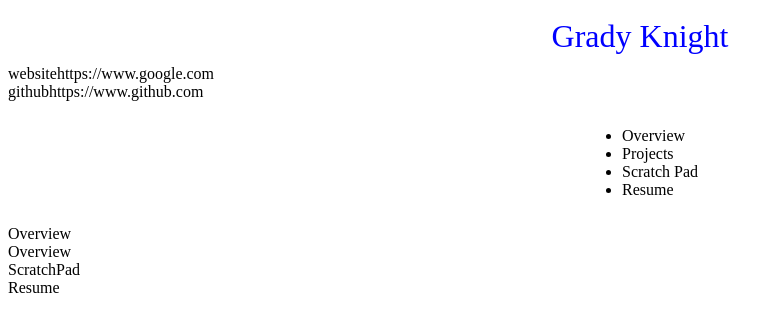
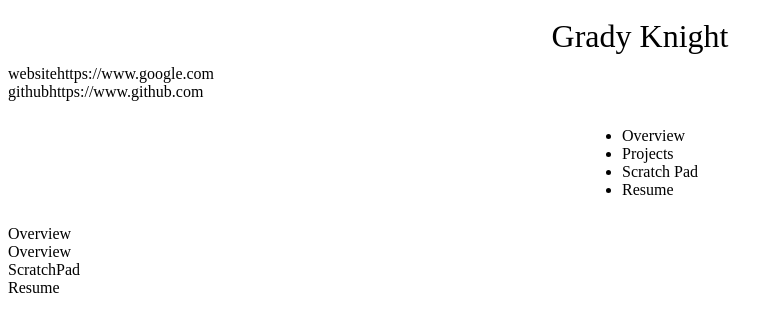
Before and after one commit to gradybknight/scratch-pad, a React (Create React App) app: page / in a window 1280 px wide. Shown: the top 332 px of the page, without its empty margins (0-784 px from the left). Built offline with nearby package versions, Linux system fonts and the light colour scheme.

Commit message:
remove old style approach

```diff
--- a/public/index.html
+++ b/public/index.html
@@ -10,6 +10,10 @@
     <meta
       name="description"
       content="Web site created using create-react-app"
+    />
+    <meta
+      name="viewport"
+      content="minimum-scale=1, initial-scale=1, width=device-width, shrink-to-fit=no"
     />
     <link rel="apple-touch-icon" href="%PUBLIC_URL%/logo192.png" />
     <!--
--- a/src/App.tsx
+++ b/src/App.tsx
@@ -11,24 +11,18 @@ import {
 } from './components/ContactInfoItem';
 
 const App: React.FC = () => {
-	const style = {
-		dark: { backgroundColor: 'black' },
-		light: { backgroundColor: 'white' },
-	};
-
 	const contactInfoItems: ContactInfoProps[] = [
 		{ url: 'https://www.google.com', title: 'website', iconName: 'website' },
 		{ url: 'https://www.github.com', title: 'github', iconName: 'github' },
 	];
 
-	const isThemeDark = false;
 	return (
-		<div style={isThemeDark ? { ...style.dark } : { ...style.light }}>
-			<Header theme={isThemeDark ? 'dark' : 'light'} />
+		<div>
+			<Header />
 			{contactInfoItems.map(item => {
 				return <ContactInfoItem {...item} />;
 			})}
-			<NavBar theme={isThemeDark ? 'dark' : 'light'} />
+			<NavBar />
 			<Overview />
 			<Projects />
 			<ScratchPad />
--- a/src/components/Header.tsx
+++ b/src/components/Header.tsx
@@ -5,9 +5,8 @@ interface Props {
 	theme: 'light' | 'dark';
 }
 
-export const Header = (props: Props) => {
+export const Header = () => {
 	const styles = {
-		...baseStyle[props.theme],
 		...baseStyle.commonComponents,
 		headline: {
 			fontSize: '2rem',
@@ -25,9 +24,7 @@ export const Header = (props: Props) => {
 				flexDirection: 'column',
 			}}
 		>
-			<div style={{ ...styles.headline, ...styles.primaryText }}>
-				Grady Knight
-			</div>
+			<div style={{ ...styles.headline }}>Grady Knight</div>
 		</div>
 	);
 };
--- a/src/components/NavBar.tsx
+++ b/src/components/NavBar.tsx
@@ -5,9 +5,8 @@ interface Props {
 	theme: 'light' | 'dark';
 }
 
-export const NavBar = (props: Props) => {
+export const NavBar = () => {
 	const styles = {
-		...baseStyle[props.theme],
 		...baseStyle.commonComponents,
 		headline: {
 			fontSize: '2rem',
```
